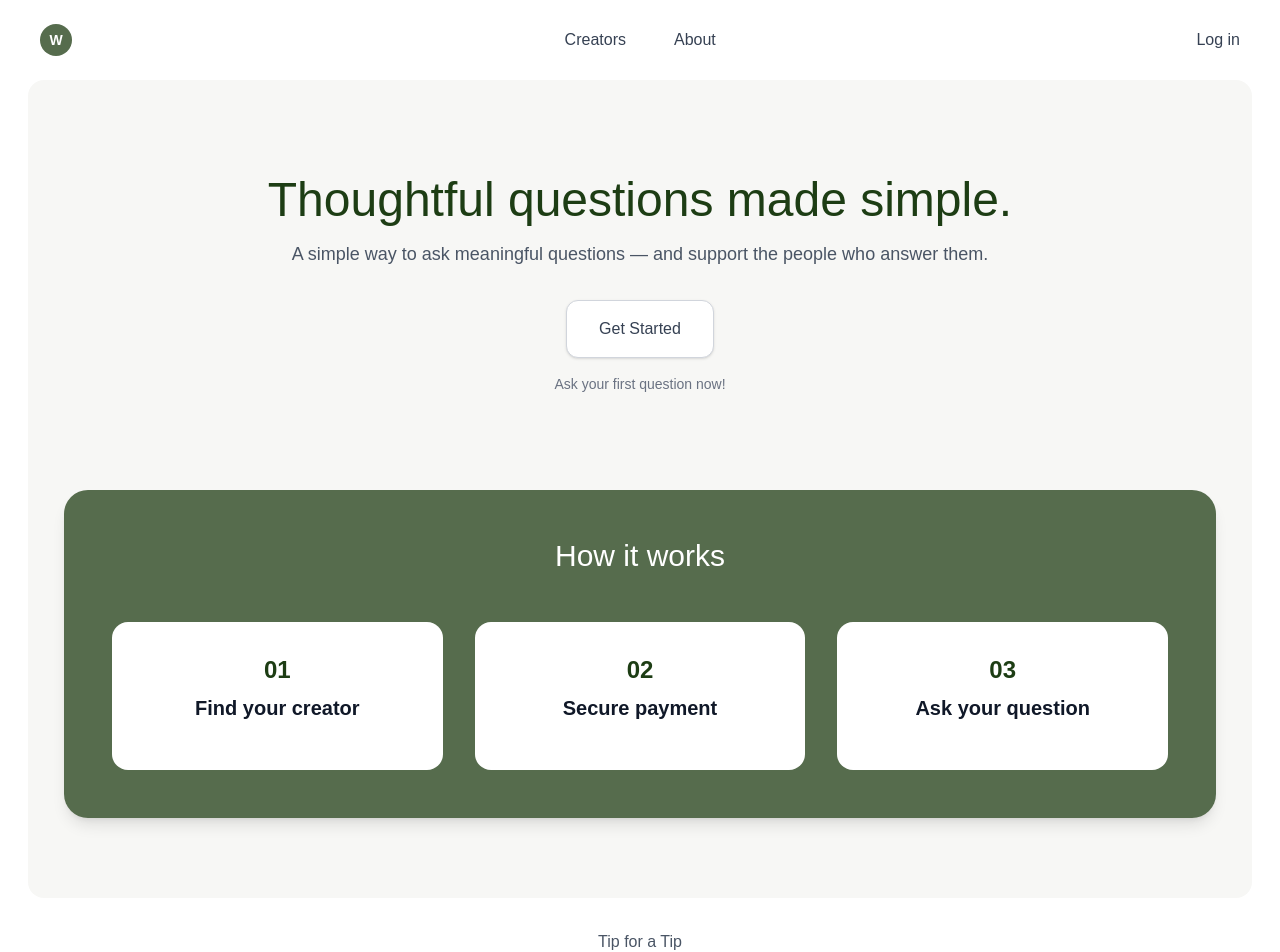
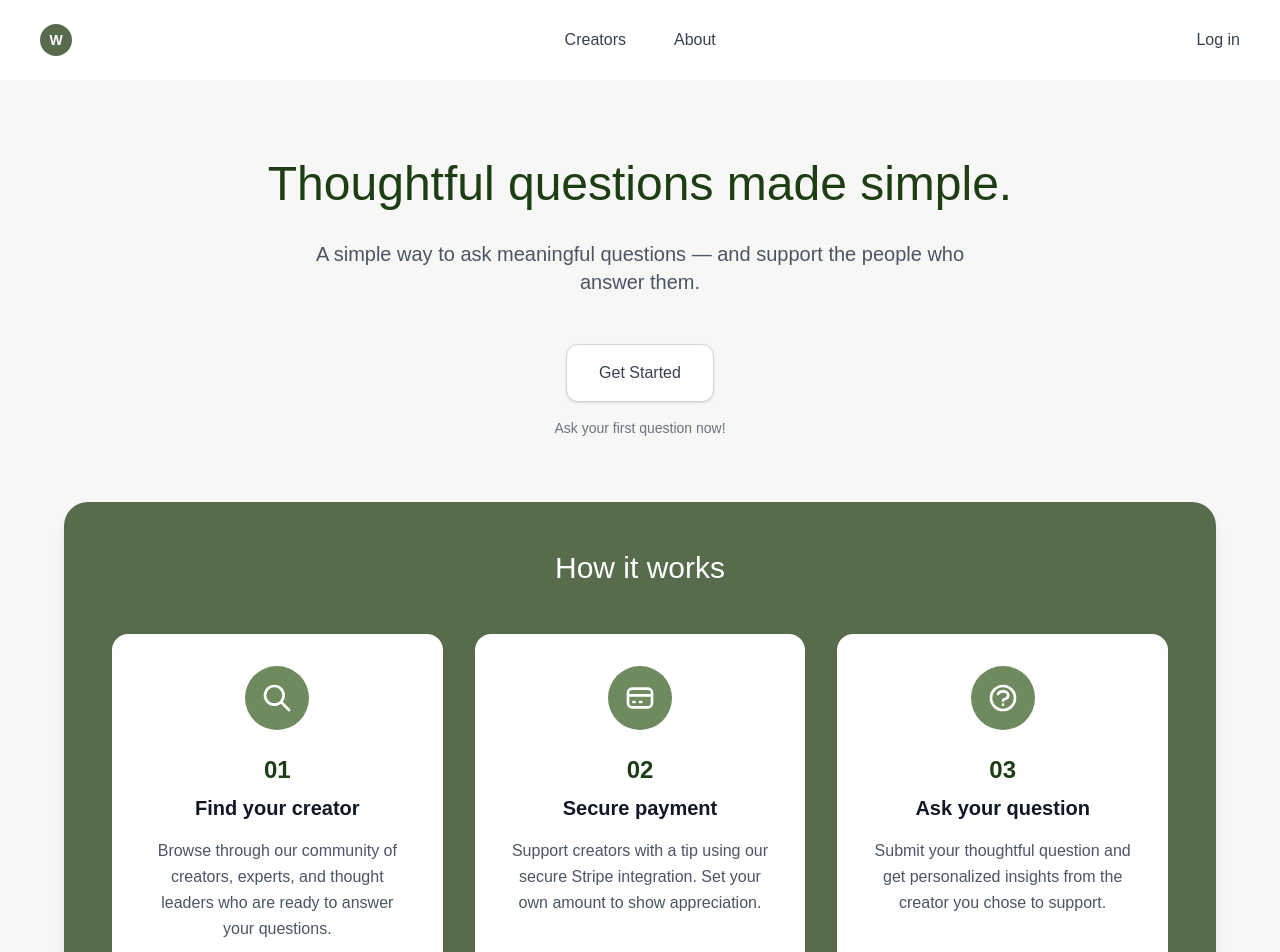
Before and after one commit to aymanfouad123/worthasking, a Next.js app: page / in a window 1280 px wide. Shown: the top 952 px of the page. Built offline with nearby package versions, Linux system fonts and the light colour scheme; no server answers; a web font is replaced by a local one.

Commit message:
fix: styling updates

```diff
--- /dev/null
+++ b/app/[username]/page.js
@@ -0,0 +1,11 @@
+import React from "react";
+
+const Username = ({ params }) => {
+  return (
+    <div className="text-worthgreen bg-worthgreen-muted h-full">
+      {params.username}
+    </div>
+  );
+};
+
+export default Username;
--- a/app/auth/signin/page.js
+++ b/app/auth/signin/page.js
@@ -3,10 +3,7 @@ import { signIn } from "next-auth/react";
 
 export default function SignIn() {
   return (
-    <div
-      className="flex items-center justify-center bg-worthgreen-muted"
-      style={{ minHeight: "calc(100vh - 110px - 75px)" }}
-    >
+    <div className="flex items-center justify-center bg-worthgreen-muted h-full">
       <div className="bg-white p-8 rounded-2xl shadow-lg flex flex-col items-center max-w-sm w-full">
         <h1 className="text-2xl font-light mb-6 text-worthgreen-dark">
           Sign in to WorthAsking
--- a/app/globals.css
+++ b/app/globals.css
@@ -9,15 +9,6 @@
   --worthgreen-light: #6e8a5e;
   --worthgreen-dark: #1d3d14;
   --worthgreen-muted: #f7f7f5;
-
-  --font-sans: "General Sans", "General Sans Placeholder", sans-serif;
-}
-
-@theme inline {
-  --color-background: var(--background);
-  --color-foreground: var(--foreground);
-  --font-sans: var(--font-geist-sans);
-  --font-mono: var(--font-geist-mono);
 }
 
 @theme {
@@ -28,16 +19,15 @@
   --color-worthgreen-muted: var(--worthgreen-muted);
 }
 
+@media (prefers-color-scheme: dark) {
+  :root {
+    --background: #ffffff;
+    --foreground: #ededed;
+  }
+}
+
 body {
   background: var(--background);
   color: var(--foreground);
   font-family: "General Sans", sans-serif;
 }
-
-.main-content {
-  flex: 1 0 auto;
-  padding: 2rem 1rem;
-  max-width: 1200px;
-  margin: 0 auto;
-  width: 100%;
-}
--- a/app/layout.js
+++ b/app/layout.js
@@ -22,7 +22,7 @@ export const metadata = {
 
 export default function RootLayout({ children }) {
   return (
-    <html lang="en">
+    <html lang="en" className="h-full">
       <head>
         <link
           href="https://api.fontshare.com/v2/css?f[]=general-sans@400,500,600,700&display=swap"
@@ -30,11 +30,11 @@ export default function RootLayout({ children }) {
         />
       </head>
       <body
-        className={`${geistSans.variable} ${geistMono.variable} antialiased`}
+        className={`${geistSans.variable} ${geistMono.variable} antialiased h-full flex flex-col`}
       >
         <SessionWrapper>
           <Navbar />
-          {children}
+          <main className="flex-1">{children}</main>
           <Footer />
         </SessionWrapper>
       </body>
--- a/app/page.js
+++ b/app/page.js
@@ -2,22 +2,21 @@ import Image from "next/image";
 
 export default function Home() {
   return (
-    <main className="min-h-screen bg-white">
+    <div className="bg-worthgreen-muted min-h-full">
       {/* Hero Section */}
-      <div className="bg-worthgreen-muted mx-7 rounded-2xl">
-        <div className="py-24">
+      <div className="pt-20 pb-16 px-6">
         <div className="max-w-4xl mx-auto text-center">
-            <h1 className="text-5xl font-medium text-worthgreen-dark mb-4">
+          <h1 className="text-5xl font-medium text-worthgreen-dark mb-8">
             Thoughtful questions made simple.
           </h1>
-            <p className="text-lg text-gray-600 mb-8 max-w-4xl mx-auto">
+          <p className="text-xl text-gray-600 mb-12 max-w-2xl mx-auto">
             A simple way to ask meaningful questions — and support the people
             who answer them.
           </p>
 
           {/* CTA Button */}
           <div className="flex flex-col items-center gap-4">
-              <button className="bg-white border border-gray-300 text-gray-700 font-medium px-8 py-4 rounded-xl hover:bg-worthgreen hover:text-white transition-all duration-200 shadow-sm">
+            <button className="bg-white border border-gray-300 text-gray-700 font-medium px-8 py-4 rounded-xl hover:border-worthgreen hover:text-worthgreen transition-all duration-200 shadow-sm">
               Get Started
             </button>
             <span className="text-gray-500 text-sm">
@@ -38,38 +37,94 @@ export default function Home() {
             <div className="grid md:grid-cols-3 gap-8">
               {/* Step 1: Find Creator */}
               <div className="bg-white rounded-2xl p-8 text-center">
+                <div className="w-16 h-16 bg-worthgreen-light rounded-full flex items-center justify-center mx-auto mb-6">
+                  <svg
+                    className="w-8 h-8 text-white"
+                    fill="none"
+                    stroke="currentColor"
+                    viewBox="0 0 24 24"
+                  >
+                    <path
+                      strokeLinecap="round"
+                      strokeLinejoin="round"
+                      strokeWidth={2}
+                      d="M21 21l-6-6m2-5a7 7 0 11-14 0 7 7 0 0114 0z"
+                    />
+                  </svg>
+                </div>
                 <div className="text-2xl font-bold text-worthgreen-dark mb-2">
                   01
                 </div>
                 <h3 className="text-xl font-semibold text-gray-900 mb-4">
                   Find your creator
                 </h3>
+                <p className="text-gray-600 leading-relaxed">
+                  Browse through our community of creators, experts, and thought
+                  leaders who are ready to answer your questions.
+                </p>
               </div>
 
               {/* Step 2: Integrate Payment */}
               <div className="bg-white rounded-2xl p-8 text-center">
+                <div className="w-16 h-16 bg-worthgreen-light rounded-full flex items-center justify-center mx-auto mb-6">
+                  <svg
+                    className="w-8 h-8 text-white"
+                    fill="none"
+                    stroke="currentColor"
+                    viewBox="0 0 24 24"
+                  >
+                    <path
+                      strokeLinecap="round"
+                      strokeLinejoin="round"
+                      strokeWidth={2}
+                      d="M3 10h18M7 15h1m4 0h1m-7 4h12a3 3 0 003-3V8a3 3 0 00-3-3H6a3 3 0 00-3 3v8a3 3 0 003 3z"
+                    />
+                  </svg>
+                </div>
                 <div className="text-2xl font-bold text-worthgreen-dark mb-2">
                   02
                 </div>
                 <h3 className="text-xl font-semibold text-gray-900 mb-4">
                   Secure payment
                 </h3>
+                <p className="text-gray-600 leading-relaxed">
+                  Support creators with a tip using our secure Stripe
+                  integration. Set your own amount to show appreciation.
+                </p>
               </div>
 
               {/* Step 3: Ask Question */}
               <div className="bg-white rounded-2xl p-8 text-center">
+                <div className="w-16 h-16 bg-worthgreen-light rounded-full flex items-center justify-center mx-auto mb-6">
+                  <svg
+                    className="w-8 h-8 text-white"
+                    fill="none"
+                    stroke="currentColor"
+                    viewBox="0 0 24 24"
+                  >
+                    <path
+                      strokeLinecap="round"
+                      strokeLinejoin="round"
+                      strokeWidth={2}
+                      d="M8.228 9c.549-1.165 2.03-2 3.772-2 2.21 0 4 1.343 4 3 0 1.4-1.278 2.575-3.006 2.907-.542.104-.994.54-.994 1.093m0 3h.01M21 12a9 9 0 11-18 0 9 9 0 0118 0z"
+                    />
+                  </svg>
+                </div>
                 <div className="text-2xl font-bold text-worthgreen-dark mb-2">
                   03
                 </div>
                 <h3 className="text-xl font-semibold text-gray-900 mb-4">
                   Ask your question
                 </h3>
+                <p className="text-gray-600 leading-relaxed">
+                  Submit your thoughtful question and get personalized insights
+                  from the creator you chose to support.
+                </p>
               </div>
             </div>
           </div>
         </div>
       </div>
     </div>
-    </main>
   );
 }
```
Lines whose indentation alone changed are shown as unchanged.
